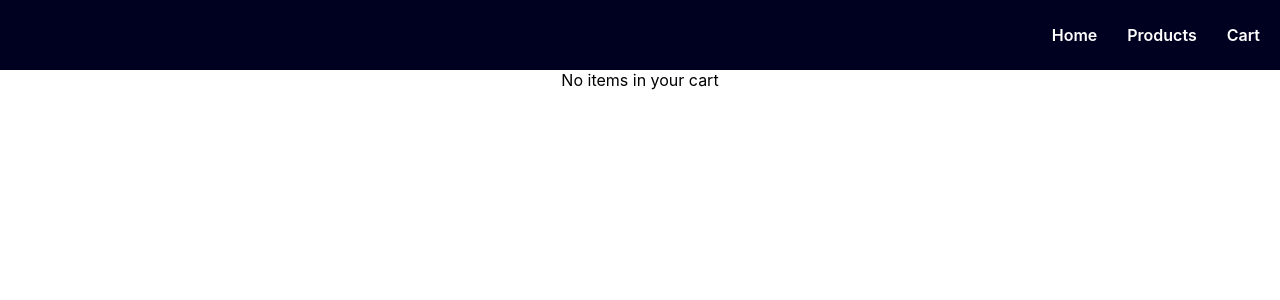
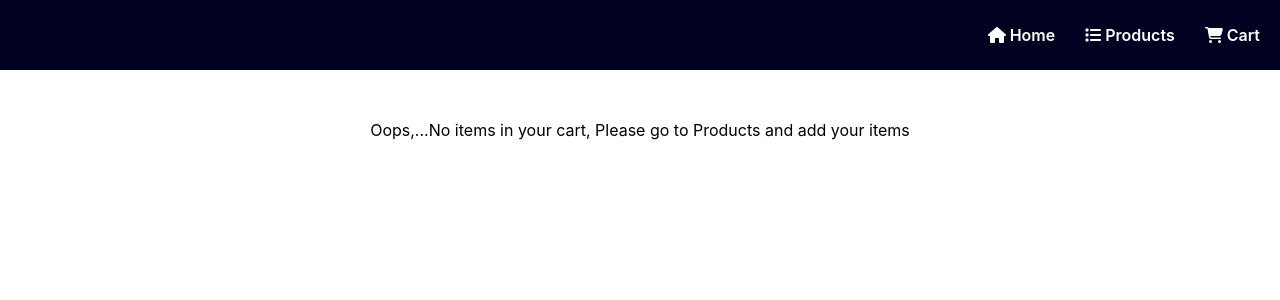
Before and after one commit to sankarroyals/Goutham_react_training_Shiva, a React (Create React App) app: page /cart in a window 1280 px wide. Shown: the top 300 px of the page. Built offline with nearby package versions, Linux system fonts and the light colour scheme; data requests are answered from the project's data file.

Commit message:
icons and updated styles

```diff
--- a/package.json
+++ b/package.json
@@ -3,6 +3,9 @@
   "version": "0.1.0",
   "private": true,
   "dependencies": {
+    "@fortawesome/fontawesome-svg-core": "^6.5.1",
+    "@fortawesome/free-solid-svg-icons": "^6.5.1",
+    "@fortawesome/react-fontawesome": "^0.2.0",
     "@testing-library/jest-dom": "^5.17.0",
     "@testing-library/react": "^13.4.0",
     "@testing-library/user-event": "^13.5.0",
--- a/src/Components/Cart/Cart.jsx
+++ b/src/Components/Cart/Cart.jsx
@@ -1,6 +1,8 @@
 import React, { useState, useEffect } from 'react'
 import axios from 'axios'
 import SinglecartItem from './SingleCartItem'
+import { FontAwesomeIcon } from '@fortawesome/react-fontawesome';
+import { faShoppingCart } from '@fortawesome/free-solid-svg-icons';
 
 const Cart = () => {
     const [data, setData] = useState([])
@@ -17,7 +19,7 @@ const Cart = () => {
 
                     />
             ))}
-        </div> : <div>No items in your cart</div>
+        </div> : <div style={{marginTop: '50px'}}>Oops,...No items in your cart, Please go to Products and add your items</div>
     )
 }
 
--- a/src/Components/Cart/SingleCartItem.jsx
+++ b/src/Components/Cart/SingleCartItem.jsx
@@ -19,8 +19,8 @@ const SinglecartItem = ({ d, setData, data }) => {
             <div>{d.type}</div>
             <div><b>{d.count}</b> items in the cart</div>
             <div>&#8377;{d.cost}</div>
-            <button onClick={() => navigate(`/product/${d.id}`)} style={{cursor: 'pointer' }}>Go to Product</button>
-            <button onClick={deleteFromcart} style={{marginLeft: '5px', cursor: 'pointer'}}>Delete</button>
+            <button onClick={() => navigate(`/product/${d.id}`)} style={{cursor: 'pointer' , background: 'orange', border: 'none', padding: '8px'}}>Go to Product</button>
+            <button onClick={deleteFromcart} style={{marginLeft: '5px', cursor: 'pointer' , background: 'orange', border: 'none', padding: '8px'}}>Delete</button>
         </div>
     )
 }
--- a/src/Components/Navbar/Navbar.jsx
+++ b/src/Components/Navbar/Navbar.jsx
@@ -1,15 +1,17 @@
-import React from 'react'
-import './Navbar.css'
-import { Link } from 'react-router-dom'
+import React from 'react';
+import './Navbar.css';
+import { Link } from 'react-router-dom';
+import { FontAwesomeIcon } from '@fortawesome/react-fontawesome';
+import { faHome, faShoppingCart, faList } from '@fortawesome/free-solid-svg-icons';
+
 const Navbar = () => {
     return (
         <div className='navbar'>
-            <Link to='/'><div>Home</div></Link>
-            <Link to='/products'><div>Products</div></Link>
-            <Link to='/cart'><div>Cart</div></Link>
-
+            <Link to='/'><FontAwesomeIcon icon={faHome} /> Home</Link>
+            <Link to='/products'><FontAwesomeIcon icon={faList} /> Products</Link>
+            <Link to='/cart'><FontAwesomeIcon icon={faShoppingCart} /> Cart</Link>
         </div>
-    )
+    );
 }
 
-export default Navbar
+export default Navbar;
--- a/src/Components/Products/Product.jsx
+++ b/src/Components/Products/Product.jsx
@@ -10,7 +10,7 @@ const Product = ({ d }) => {
             </div>
             <div style={{fontWeight: '600'}}>{d.type}</div>
             <div>{d.cost}</div>
-            <button onClick={()=> navigate(`/product/${d.id}`)} style={{background:'orange',borderRadius: '15px', border: 'none', padding: '10px', width:'200px'}}><b>Go to Product</b></button>
+            <button onClick={()=> navigate(`/product/${d.id}`)} style={{background:'orange',borderRadius: '15px', border: 'none', padding: '6px', width:'200px'}}><b>Go to Product</b></button>
 
         </div>
     )
```
Also changed, not shown: 1 other file (tests, documents, lock files or other folders).
